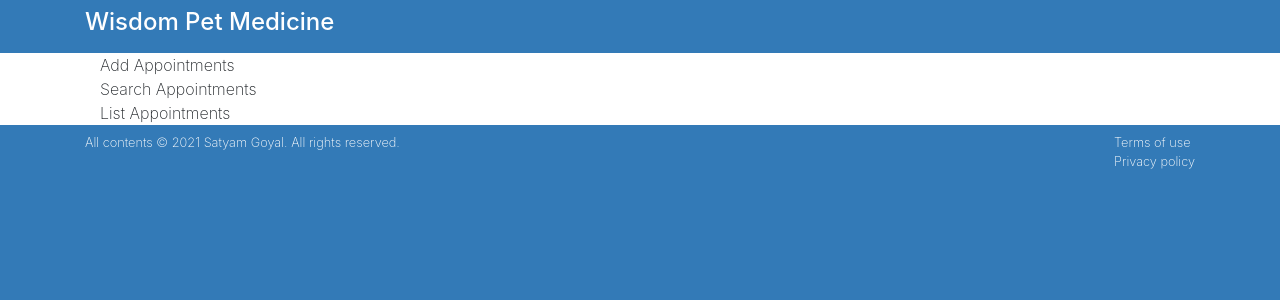
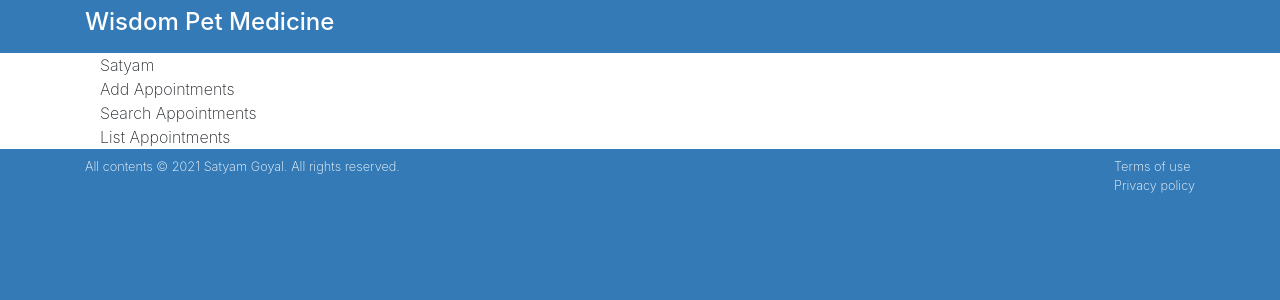
Before and after one commit to SatYu26/React-Interface, a React (Create React App) app: page / in a window 1280 px wide. Shown: the top 300 px of the page. Built offline with nearby package versions, Linux system fonts and the light colour scheme.

Commit message:
State and expression basics

```diff
--- a/src/components/App.js
+++ b/src/components/App.js
@@ -1,17 +1,25 @@
-import React from "react";
+import React, { Component } from "react";
 import "../css/App.css";
 
 import AddAppointments from "./AddAppointments.js";
 import ListAppointments from "./ListAppointments.js";
 import SearchAppointments from "./SearchAppointments.js";
 
-function App() {
+class App extends Component {
+  constructor() {
+    super();
+    this.state = {
+      myName: "Satyam",
+    };
+  }
+  render() {
     return (
       <main className="page bg-white" id="petratings">
         <div className="container">
           <div className="row">
             <div className="col-md-12 bg-white">
               <div className="container">
+                {this.state.myName}
                 <AddAppointments />
                 <SearchAppointments />
                 <ListAppointments />
@@ -22,5 +30,6 @@ function App() {
       </main>
     );
   }
+}
 
 export default App;
```
Lines whose indentation alone changed are shown as unchanged.
